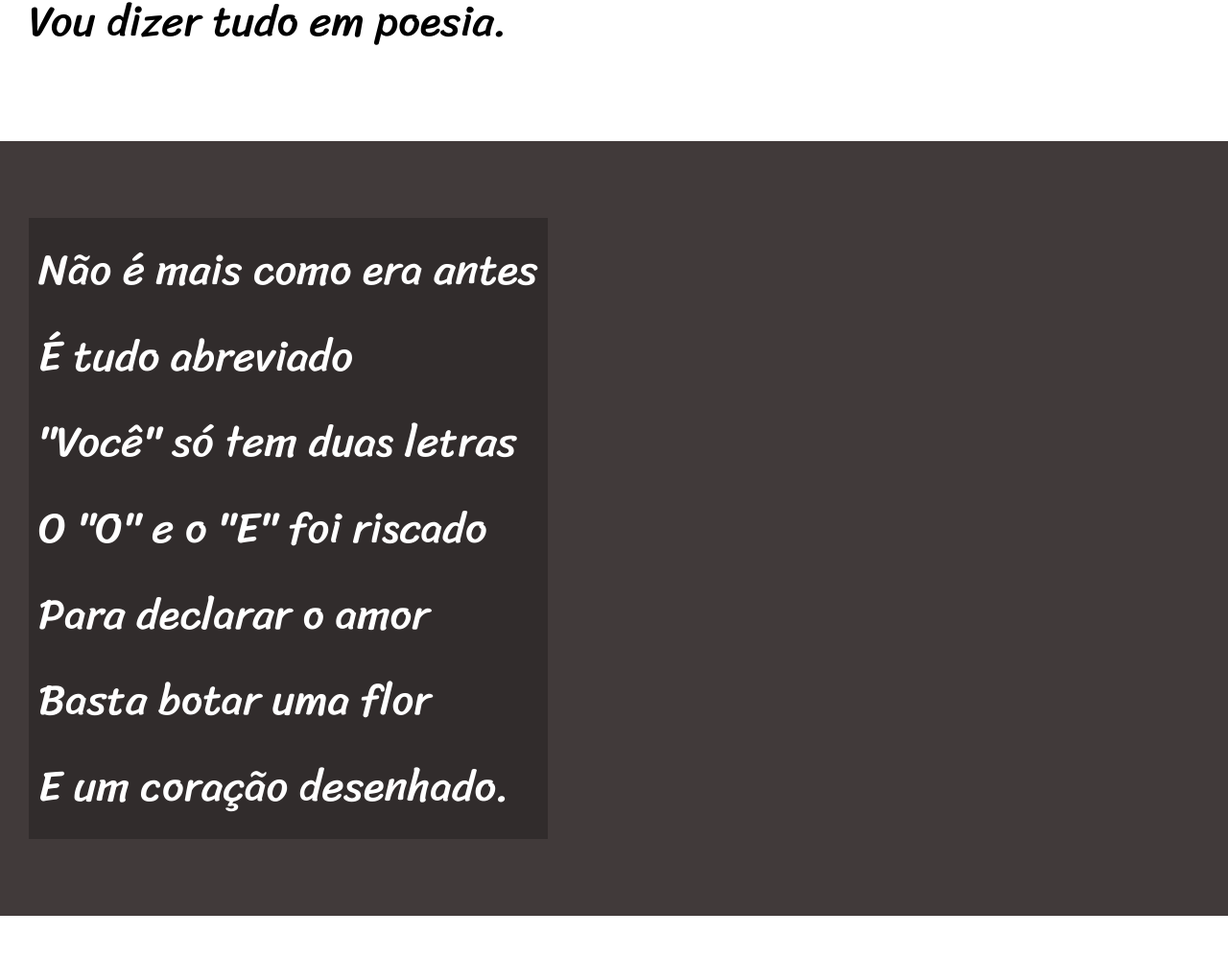
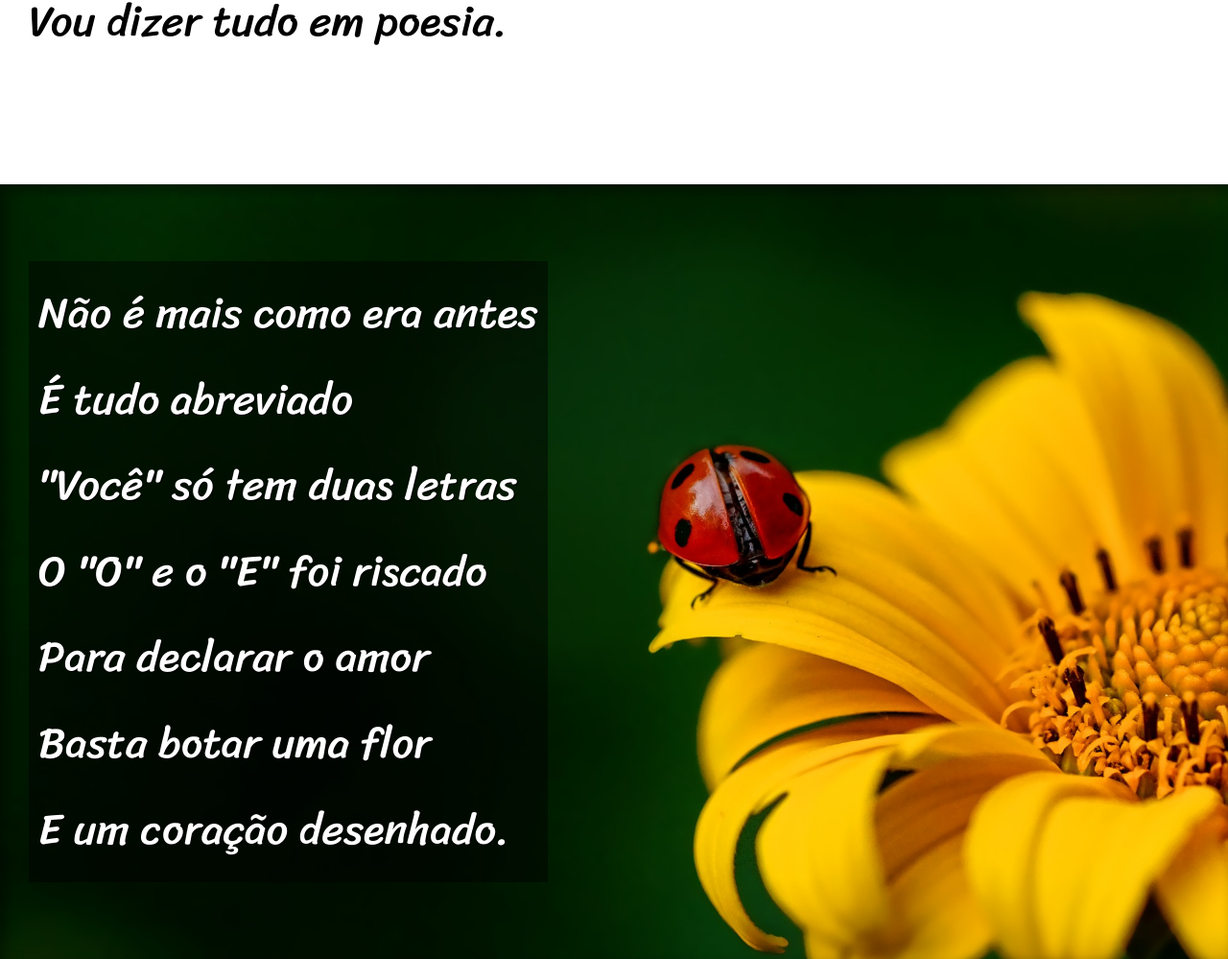
Before and after one commit to Marcos-Overview/Projeto-Cordel, a plain HTML site: page index.html in a window 1280 px wide. Shown: the part 900-1899 px from the top of the page at 96% size. Drawn offline with Linux system fonts and the light colour scheme.

Commit message:
Cordel Project done!

```diff
--- a/estilo/style.css
+++ b/estilo/style.css
@@ -59,6 +59,10 @@ section { /*configuração genericas*/
     font-size: 3.5vw;/*Tamanha baseado na largura da tela, não é o melhor dos caminhos mas para agora é o suficiente*/
 }
 
+section > p {
+    padding-bottom: 1em;
+}
+
 section.normal{
     background-color: white;
     color: black;
@@ -67,14 +71,29 @@ section.normal{
 section.imagem {
     background-color: rgb(65, 58, 58);
     color: white;
+    background-size: cover; /*cobrir o quadro*/
+    box-shadow: inset 6px 6px 13px 0px rgba(0, 0, 0, 0.415); /*inset = sombra pra dentr, 13px de espalhamento*/
+    background-attachment: fixed; /*Efeito Parallax - deixar a imagem travada mesmo quando for rolar a tela*/
 }
 
 section.imagem > p {
     /*border: 2px solid black;
     max-width: 400px;*/
-    background-color: rgba(0, 0, 0, 0.252);
+    background-color: rgba(0, 0, 0, 0.463);
     display: inline-block; /*caixar que se adapata ao tamanha do conteudo*/
     padding: 10px;
+    text-shadow: 1px 1px 0px black; /*tamanha, deslocamento ltarel/vertical, espaçamento e cor */
+
+}
+
+section#img01{
+    background-image: url(../imagens/background001.jpg); /*use o ../ para ele abrir a pasta*/
+    background-position: right center;
+
+}
+
+section#img02{
+    background-image: url(../imagens/background002.jpg);/*use o ../ para ele abrir a pasta*/
 }
 
 footer {
--- a/index.html
+++ b/index.html
@@ -31,7 +31,7 @@
     </section>
 
 
-    <section class="imagem">
+    <section class="imagem" id="img01">
         <p>
             Não é mais como era antes <br>
             É tudo abreviado <br>
@@ -62,7 +62,7 @@
         </p>
     </section>
 
-    <section class="imagem">
+    <section class="imagem" id="img02">
         <p>
             Tenho saudade das cartas <br>
             Escritas com a própria mão <br>
```
